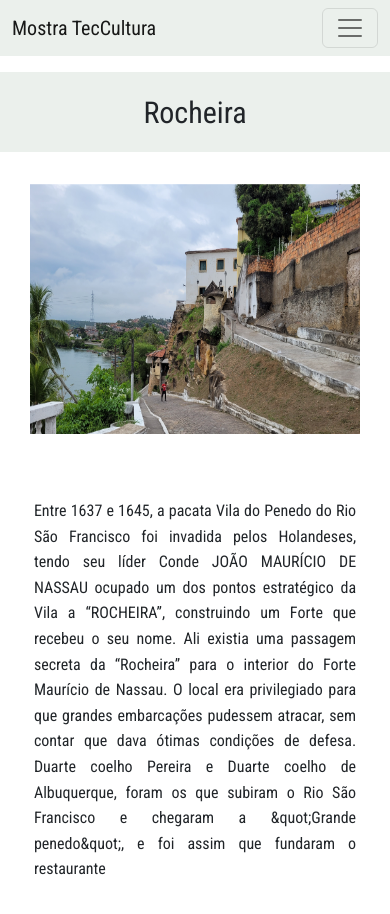
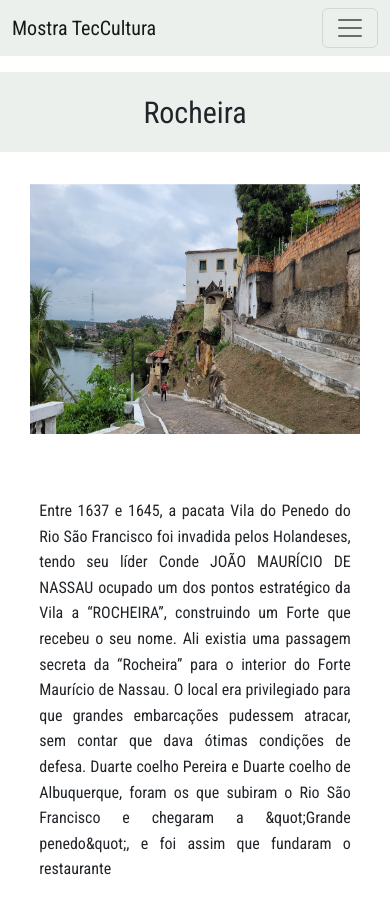
Before and after one commit to camillaalves12/techCultura, a React (Vite) app: page /artItem/1 in a window 390 px wide. Built offline with nearby package versions, Linux system fonts and the light colour scheme.

Commit message:
Ajustei tamanho dos textos e coloquei margin-bottom na pagina inicial.

```diff
--- a/src/pages/artItem/styles.module.scss
+++ b/src/pages/artItem/styles.module.scss
@@ -55,11 +55,11 @@
 
 @media (max-width: 820px) {
    .ImgArtItem {
-      width: 630px;
+      width: 730px;
       height: 400px;
    }
    .descriptionArtItem {
-      width: 80%;
+      width: 90%;
    }
 }
 
@@ -69,7 +69,7 @@
       height: 400px;
    }
    .descriptionArtItem {
-      width: 90%;
+      width: 87%;
    }
 }
 @media (max-width: 668px) {
@@ -118,7 +118,7 @@
       height: 250px;
    }
    .descriptionArtItem {
-      width: 100%;
+      width: 90%;
    }
 }
 
@@ -128,7 +128,7 @@
       height: 250px;
    }
    .descriptionArtItem {
-      width: 90%;
+      width: 87%;
    }
 }
 
@@ -139,7 +139,7 @@
       height: 250px;
    }
    .descriptionArtItem {
-      width: 100%;
+      width: 93%;
    }
 }
 
@@ -149,7 +149,7 @@
       height: 250px;
    }
    .descriptionArtItem {
-      width: 100%;
+      width: 94%;
    }
 }
 
--- a/src/pages/arts/styles.module.scss
+++ b/src/pages/arts/styles.module.scss
@@ -4,5 +4,5 @@
    align-items: stretch;
    justify-content: center;
    flex-wrap: wrap;
-   margin-bottom: 1rem;;
+   margin-bottom: 1rem;
 }
--- a/src/pages/initial/styles.module.scss
+++ b/src/pages/initial/styles.module.scss
@@ -4,4 +4,5 @@
    align-items: stretch;
    justify-content: center;
    flex-wrap: wrap;
+   margin: 1rem;
 }
```
